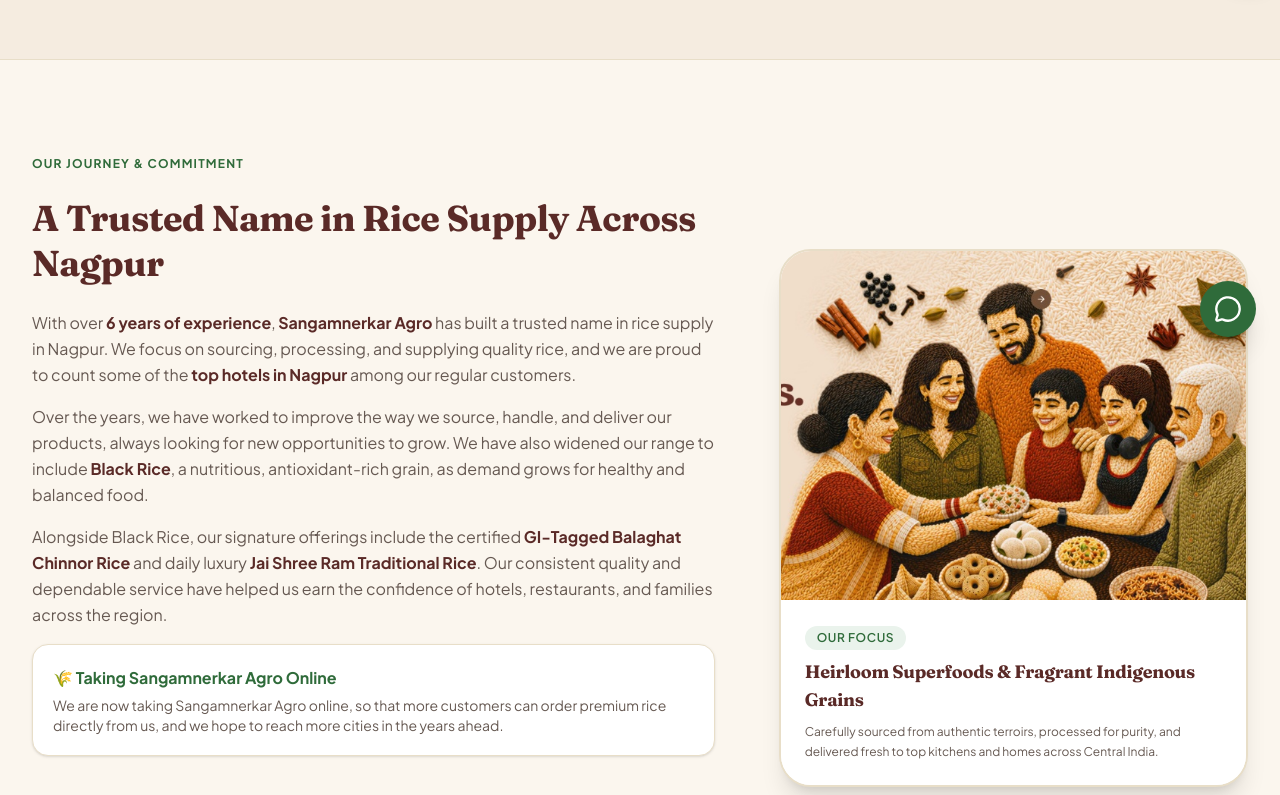
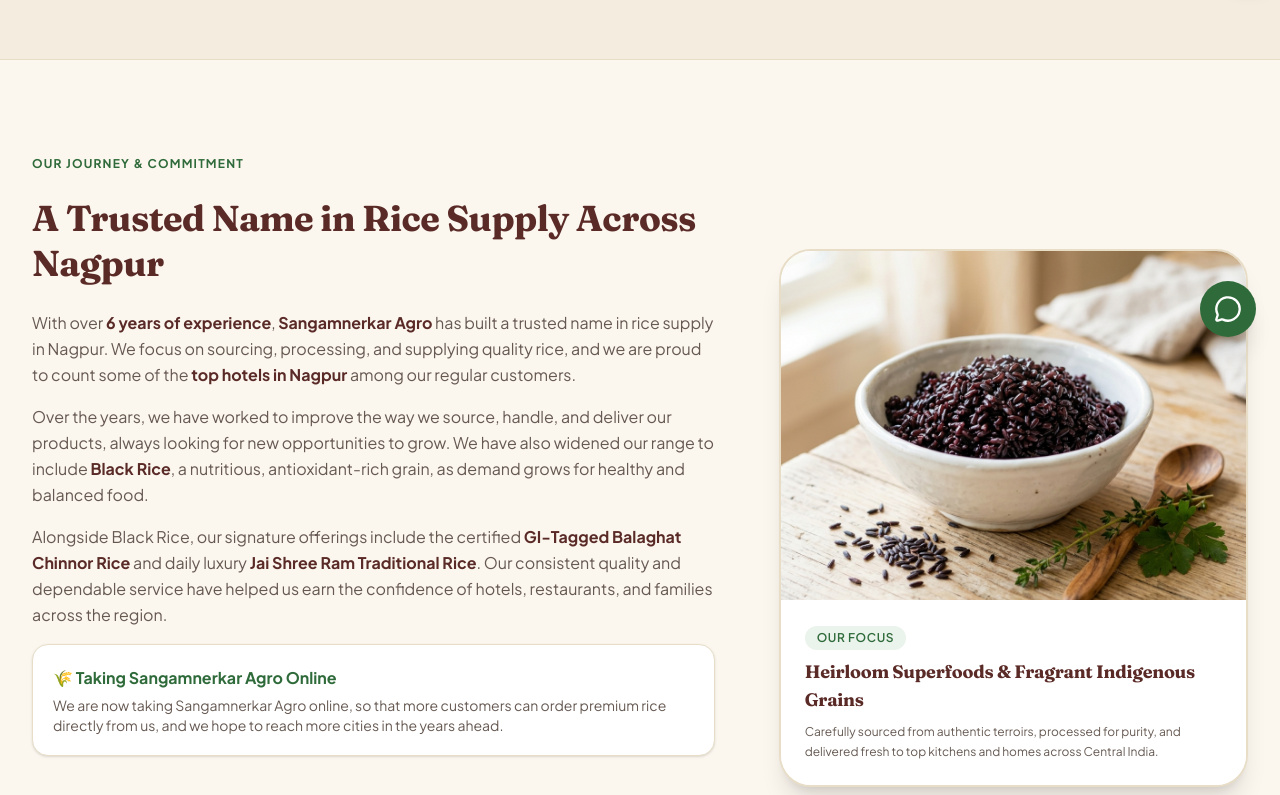
Before and after one commit to krishchute001-sketch/sangamnerkar-agro, a React (Vite) app in the folder frontend/: page /about-us in a window 1280 px wide. Shown: the part 439-1234 px from the top of the page. Built offline with nearby package versions, Linux system fonts and the light colour scheme; no server answers.

Commit message:
feat: remove all people artwork, set black rice on slide 1, and keep strictly Our Story on AboutUs

```diff
--- a/frontend/src/components/Hero.tsx
+++ b/frontend/src/components/Hero.tsx
@@ -14,7 +14,7 @@
     secondaryCtaText: "Bulk and Hotel Enquiry",
     secondaryCtaLink: "/contact-us?type=Institutional",
     imageSrc: "/images/hero-1.jpg",
-    imageAlt: "Wholesome family table dining with nutritious heirloom rice",
+    imageAlt: "Authentic raw heirloom black rice grains",
   },
   {
     id: 2,
@@ -39,8 +39,8 @@
     primaryCtaLink: "/portfolio?category=black-rice",
     secondaryCtaText: "Bulk and Hotel Enquiry",
     secondaryCtaLink: "/contact-us?type=Institutional",
-    imageSrc: "/images/hero-3.jpg",
-    imageAlt: "Pristine raw black rice grains in ceramic bowl",
+    imageSrc: "/images/cooked-black-rice.jpg",
+    imageAlt: "Cooked heirloom black rice in rustic bowl",
   },
 ];
 
--- a/frontend/src/pages/AboutUs.tsx
+++ b/frontend/src/pages/AboutUs.tsx
@@ -85,8 +85,8 @@
           <div className="lg:col-span-5 flex justify-center">
             <div className="relative w-full max-w-md lg:max-w-none rounded-[32px] overflow-hidden shadow-xl border-2 border-[#E8DEC8] bg-white">
               <img
-                src="/images/hero-1.jpg"
-                alt="Sangamnerkar Agro Heritage Rice"
+                src="/images/cooked-black-rice.jpg"
+                alt="Cooked Heirloom Black Rice - Sangamnerkar Agro"
                 className="w-full aspect-[4/3] object-cover object-center"
               />
               <div className="p-6 bg-white space-y-2">
```
Also changed, not shown: frontend/public/images/hero-1.jpg.
